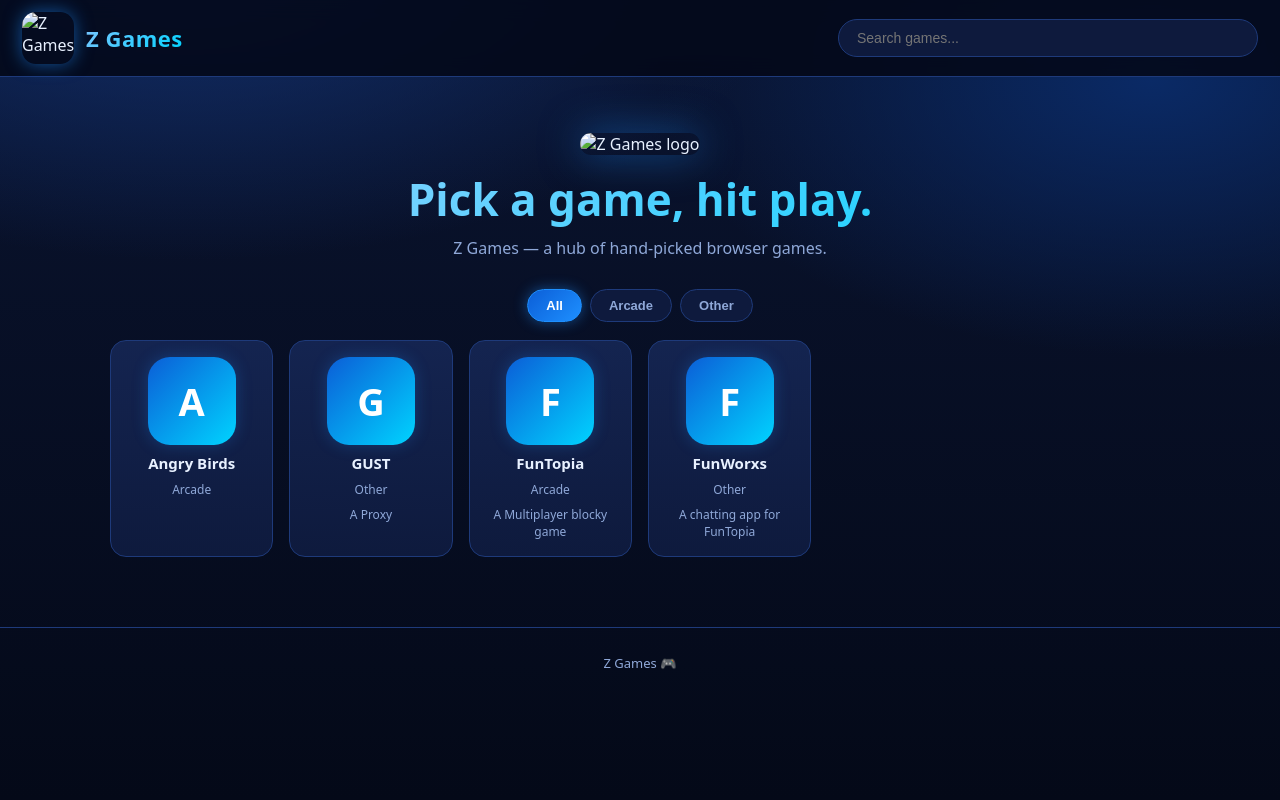
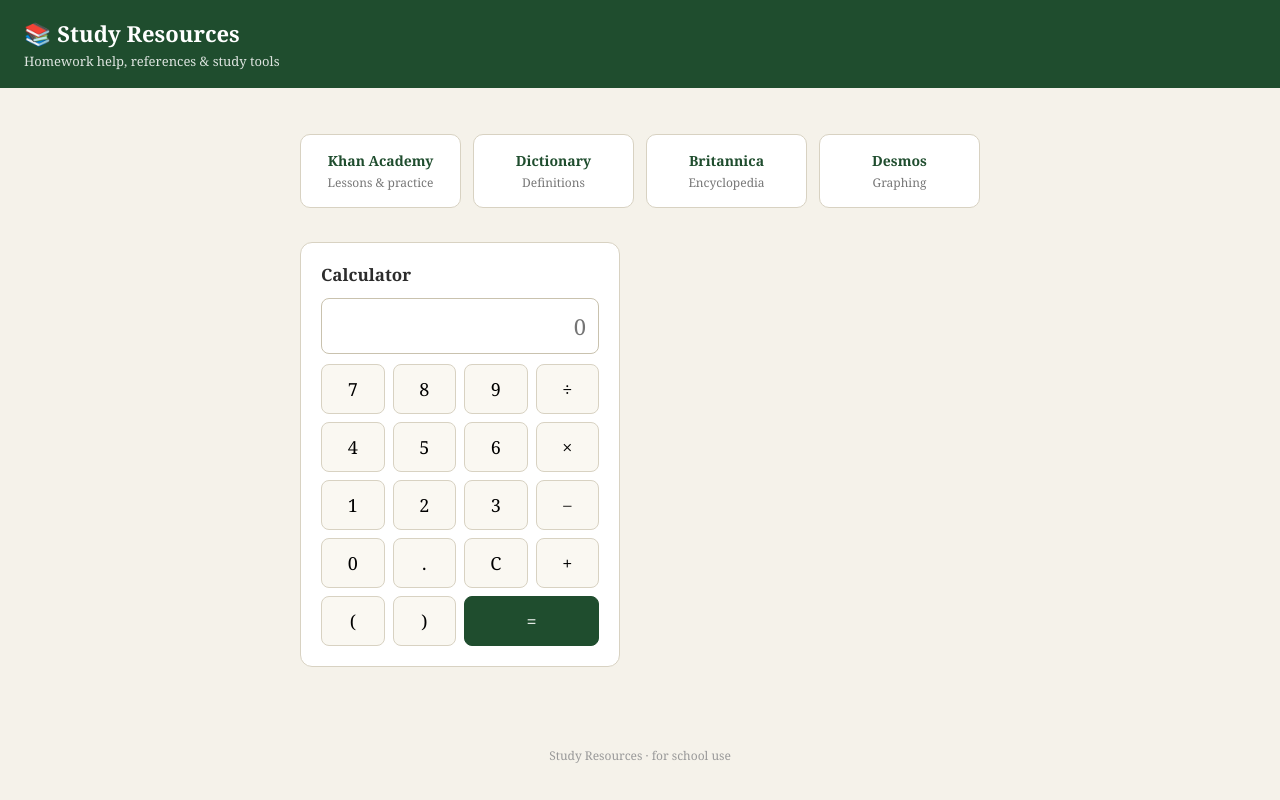
Before and after one commit to ParakeetLabz/ZGames, a plain HTML site: page index.html in a window 1280 px wide. Drawn offline with Linux system fonts and the light colour scheme.

Commit message:
Disguise home as Study Resources with unlock calculator

```diff
--- a/index.html
+++ b/index.html
@@ -3,28 +3,85 @@
 <head>
 <meta charset="UTF-8">
 <meta name="viewport" content="width=device-width, initial-scale=1.0">
-<title>Z Games</title>
-<link rel="icon" href="assets/logo.jpg">
-<link rel="stylesheet" href="css/style.css">
+<meta name="robots" content="noindex, nofollow">
+<title>Study Resources</title>
+<style>
+  * { box-sizing: border-box; margin: 0; padding: 0; }
+  body { font-family: Georgia, 'Times New Roman', serif; background: #f5f2ea; color: #2c2c2c; min-height: 100vh; }
+  header { background: #1f4d2e; color: #fff; padding: 18px 24px; }
+  header h1 { font-size: 22px; font-weight: 700; }
+  header p { font-size: 13px; opacity: .85; margin-top: 4px; }
+  main { max-width: 720px; margin: 0 auto; padding: 28px 20px 60px; }
+  .links { display: grid; grid-template-columns: repeat(auto-fill, minmax(150px, 1fr)); gap: 12px; margin: 18px 0 34px; }
+  .links a { background: #fff; border: 1px solid #d8d2c2; border-radius: 10px; padding: 16px;
+    text-decoration: none; color: #1f4d2e; font-weight: 700; font-size: 14px; text-align: center; }
+  .links a small { display: block; font-weight: 400; color: #777; margin-top: 4px; font-size: 12px; }
+  .calc-wrap { background: #fff; border: 1px solid #d8d2c2; border-radius: 12px; padding: 20px; max-width: 320px; }
+  .calc-wrap h2 { font-size: 17px; margin-bottom: 12px; }
+  #calc { width: 100%; font-size: 22px; padding: 12px; text-align: right; border: 1px solid #c9c2ae;
+    border-radius: 8px; margin-bottom: 10px; font-family: inherit; }
+  .cbtns { display: grid; grid-template-columns: repeat(4, 1fr); gap: 8px; }
+  .cbtns button { font-size: 18px; padding: 12px 0; border: 1px solid #d8d2c2; border-radius: 8px;
+    background: #faf8f2; cursor: pointer; font-family: inherit; }
+  .cbtns button:active { background: #eee9da; }
+  .cbtns .eq { background: #1f4d2e; color: #fff; border-color: #1f4d2e; }
+  footer { text-align: center; color: #999; font-size: 12px; padding: 20px; }
+</style>
 </head>
 <body>
-<header class="topbar">
-  <a class="brand" href="index.html">
-    <img src="assets/logo.jpg" alt="Z Games logo">
-    <span class="brand-name">Z Games</span>
-  </a>
-  <input id="search" class="search" type="search" placeholder="Search games...">
+<header>
+  <h1>📚 Study Resources</h1>
+  <p>Homework help, references &amp; study tools</p>
 </header>
 <main>
-  <section class="hero">
-    <img class="hero-logo" src="assets/logo.jpg" alt="Z Games logo">
-    <h1>Pick a game, hit play.</h1>
-    <p>Z Games — a hub of hand-picked browser games.</p>
+  <div class="links">
+    <a href="https://www.khanacademy.org" target="_blank" rel="noopener">Khan Academy<small>Lessons &amp; practice</small></a>
+    <a href="https://www.merriam-webster.com" target="_blank" rel="noopener">Dictionary<small>Definitions</small></a>
+    <a href="https://www.britannica.com" target="_blank" rel="noopener">Britannica<small>Encyclopedia</small></a>
+    <a href="https://www.desmos.com/scientific" target="_blank" rel="noopener">Desmos<small>Graphing</small></a>
+  </div>
+
+  <section class="calc-wrap">
+    <h2>Calculator</h2>
+    <input id="calc" type="text" placeholder="0" autocomplete="off" aria-label="Calculator">
+    <div class="cbtns">
+      <button data-v="7">7</button><button data-v="8">8</button><button data-v="9">9</button><button data-v="÷">÷</button>
+      <button data-v="4">4</button><button data-v="5">5</button><button data-v="6">6</button><button data-v="×">×</button>
+      <button data-v="1">1</button><button data-v="2">2</button><button data-v="3">3</button><button data-v="-">−</button>
+      <button data-v="0">0</button><button data-v=".">.</button><button data-v="C">C</button><button data-v="+">+</button>
+      <button data-v="(">(</button><button data-v=")">)</button><button data-v="=" class="eq" style="grid-column: span 2">=</button>
+    </div>
   </section>
-  <nav id="chips" class="chips" aria-label="Categories"></nav>
-  <div id="grid" class="grid"></div>
 </main>
-<footer class="footer">Z Games 🎮</footer>
-<script src="js/hub.js"></script>
+<footer>Study Resources · for school use</footer>
+<script>
+(function () {
+  var d = document.getElementById('calc');
+  function go() {
+    var t = d.value.trim();
+    if (t.toLowerCase() === 'x') { location.href = 'hub.html'; return; }
+    var expr = t.replace(/×/g, '*').replace(/÷/g, '/').replace(/−/g, '-');
+    if (!expr || !/^[0-9+\-*/.() ]+$/.test(expr)) { d.value = 'What?'; return; }
+    try {
+      var r = Function('"use strict";return (' + expr + ')')();
+      if (typeof r !== 'number' || !isFinite(r)) throw 0;
+      d.value = String(Math.round(r * 1e10) / 1e10);
+    } catch (e) { d.value = 'What?'; }
+  }
+  document.querySelectorAll('.cbtns button').forEach(function (b) {
+    b.addEventListener('click', function () {
+      var v = b.dataset.v;
+      if (v === 'C') d.value = '';
+      else if (v === '=') go();
+      else {
+        if (d.value === 'What?') d.value = '';
+        d.value += v;
+      }
+      d.focus();
+    });
+  });
+  d.addEventListener('keydown', function (e) { if (e.key === 'Enter') go(); });
+})();
+</script>
 </body>
 </html>
```
